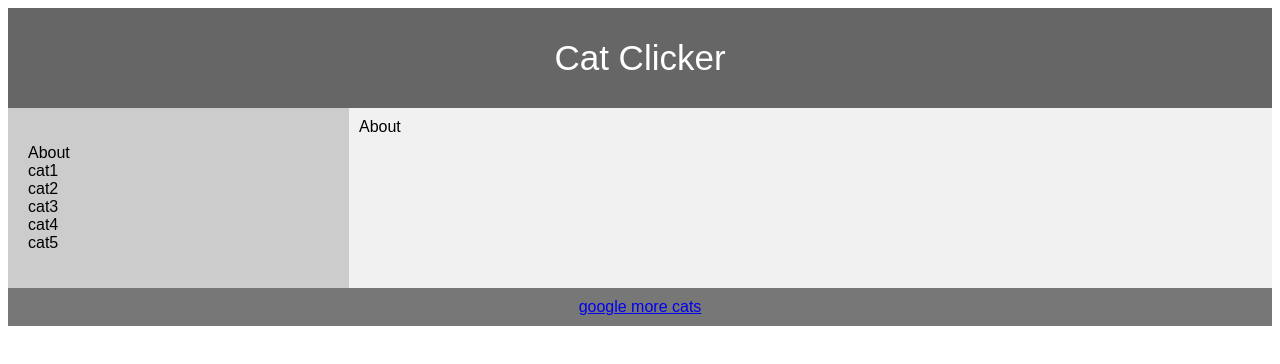
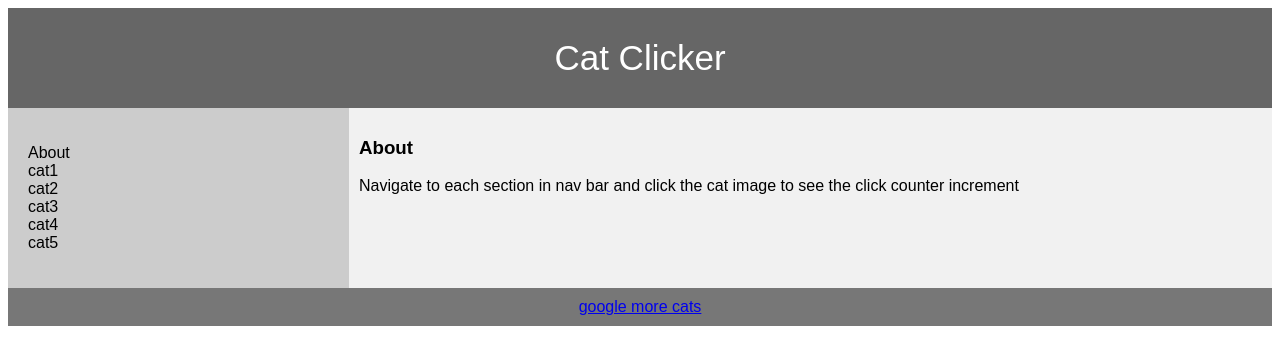
Before and after one commit to jhilmil1995/cat-clicker, a plain HTML site: page index.html in a window 1280 px wide. Drawn offline with Linux system fonts and the light colour scheme.

Commit message:
Added cat clicker counter project to git

```diff
--- a/index.html
+++ b/index.html
@@ -18,7 +18,10 @@
 			</ul>
 		</nav>
 		<article class="menu-content">
-            <div class="article-content about">About</div>
+            <div class="article-content about">
+                <h1>About</h1>
+                <p>Navigate to each section in nav bar and click the cat image to see the click counter increment</p>
+            </div>
 		</article>
 
 	</section>
```
